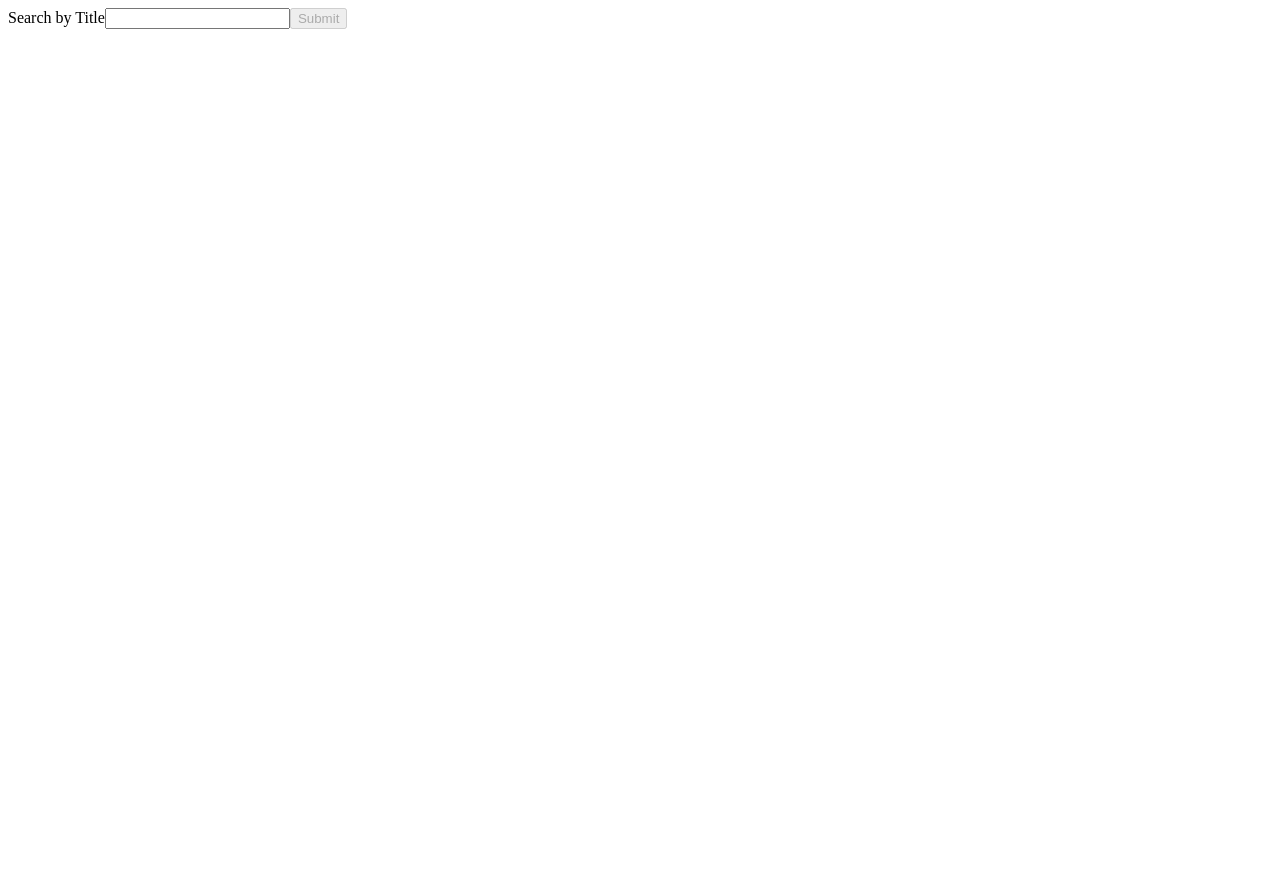
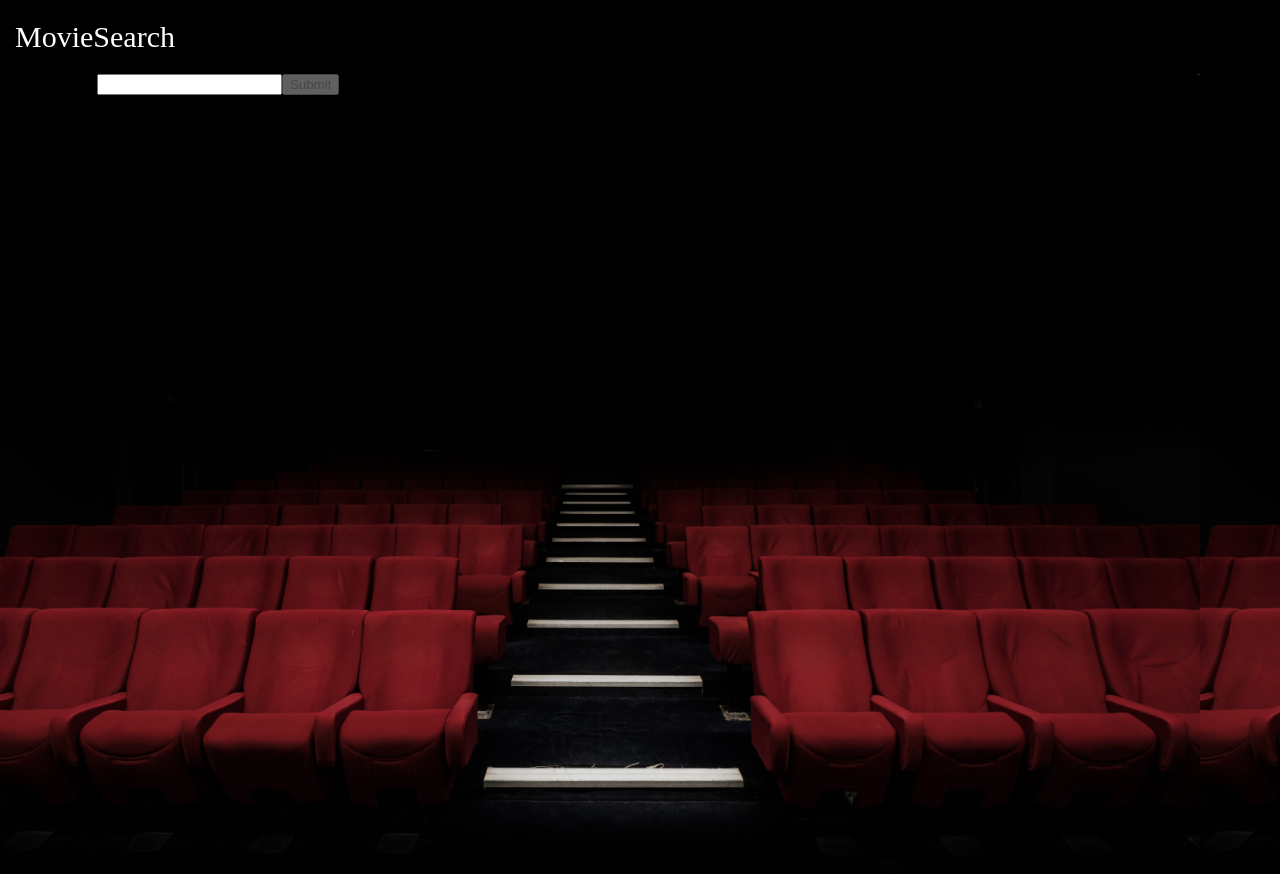
Before and after one commit to valerieingmann/movie-api, a React app: page / in a window 1280 px wide. Before the commit the page ends 800 px from the top, so only its background shows below. Built offline with nearby package versions, Linux system fonts and the light colour scheme.

Commit message:
feat: background image

```diff
--- /dev/null
+++ b/client/App.js
@@ -0,0 +1,17 @@
+import React from "react";
+import { Switch, Route } from "react-router-dom";
+import { Search, MovieDetails, Navbar } from "./Components";
+
+const App = () => {
+  return (
+    <div>
+      <Navbar />
+      <Switch>
+        <Route exact path="/" component={Search} />
+        <Route exact path="/:imdbID" component={MovieDetails} />
+      </Switch>
+    </div>
+  );
+};
+
+export default App;
--- a/client/MovieDetails.js
+++ b/client/Components/MovieDetails.js
@@ -67,11 +67,12 @@ const MovieDetails = props => {
     if (isUpvoted) setIsUpvoted(false);
     setIsDownvoted(!isDownvoted);
   };
+  console.log(details);
 
   return (
     <div>
       <p>{details.Title}</p>
-      {details.Poster && <img src={details.Poster} />}
+      {details.Poster !== "N/A" && <img src={details.Poster} />}
       <p>{details.Year}</p>
       <p>{details.Director}</p>
       <p>{details.Plot}</p>
--- /dev/null
+++ b/client/Components/Navbar.js
@@ -0,0 +1,14 @@
+import React from "react";
+import { Link } from "react-router-dom";
+
+const Navbar = () => {
+  return (
+    <div className="nav-container">
+      <Link to="/" className="nav">
+        MovieSearch
+      </Link>
+    </div>
+  );
+};
+
+export default Navbar;
--- a/client/Search.js
+++ b/client/Components/Search.js
@@ -1,6 +1,6 @@
 import React, { useState } from "react";
 import axios from "axios";
-import MovieResult from "./MovieResult";
+import { MovieResult } from "../Components";
 
 // TODO: handle extra dashes on end of year
 
@@ -23,7 +23,7 @@ const Search = () => {
     setTitle("");
   };
   return (
-    <div>
+    <div className="container">
       <form onSubmit={handleSubmit}>
         <label>Search by Title</label>
         <input type="text" value={title} onChange={event => setTitle(event.target.value)}></input>
@@ -31,7 +31,7 @@ const Search = () => {
           Submit
         </button>
       </form>
-      <div className="container">
+      <div>
         {error && <p>{error}</p>}
         {results.map(result => {
           return <MovieResult key={result.imdbID} result={result} />;
--- /dev/null
+++ b/client/Components/index.js
@@ -0,0 +1,4 @@
+export { default as MovieDetails } from "./MovieDetails";
+export { default as Navbar } from "./Navbar";
+export { default as MovieResult } from "./MovieResult";
+export { default as Search } from "./Search";
--- a/client/index.js
+++ b/client/index.js
@@ -1,8 +1,8 @@
 import React from "react";
 import ReactDOM from "react-dom";
 import { BrowserRouter as Router, Switch, Route } from "react-router-dom";
-import Search from "./Search";
-import MovieDetails from "./MovieDetails";
+import App from "./App";
+
 import { library } from "@fortawesome/fontawesome-svg-core";
 
 import { faThumbsUp, faThumbsDown } from "@fortawesome/free-solid-svg-icons";
@@ -11,10 +11,7 @@ library.add(faThumbsUp, faThumbsDown);
 
 ReactDOM.render(
   <Router>
-    <Switch>
-      <Route exact path="/" component={Search} />
-      <Route exact path="/:imdbID" component={MovieDetails} />
-    </Switch>
+    <App />
   </Router>,
   document.getElementById("app")
 );
--- a/public/styles.css
+++ b/public/styles.css
@@ -1,3 +1,15 @@
+html,
+body {
+  margin: 0;
+  padding: 0;
+  background-color: black;
+}
+
+.container {
+  background-image: url("theater.jpg");
+  height: 100vh;
+  background-size: contain;
+}
 .upvoted {
   color: green;
 }
@@ -9,3 +21,16 @@
 /* .thumb-button {
   color: darkgrey;
 } */
+
+.nav-container {
+  padding-top: 20px;
+  padding-bottom: 20px;
+  padding-left: 15px;
+}
+
+.nav {
+  color: white;
+  position: relative;
+  text-decoration: none;
+  font-size: 30px;
+}
```
Also changed, not shown: client/Components/MovieResult.js (renamed from client/MovieResult.js), public/theater.jpg (added).
